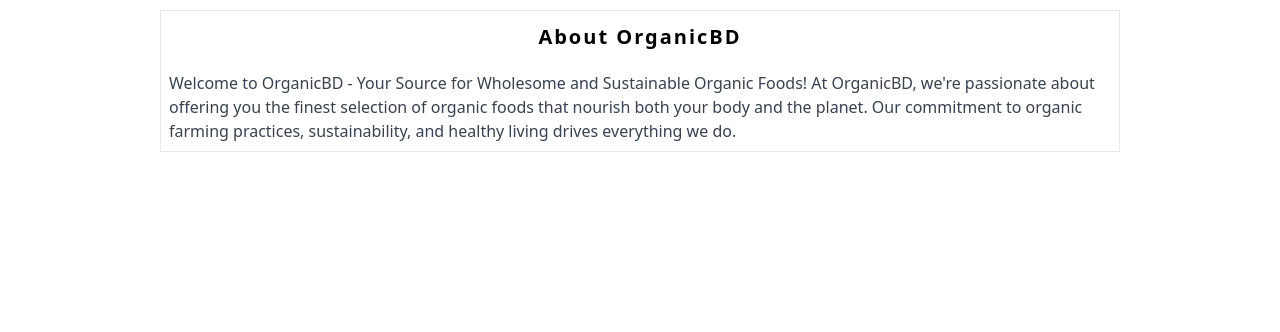
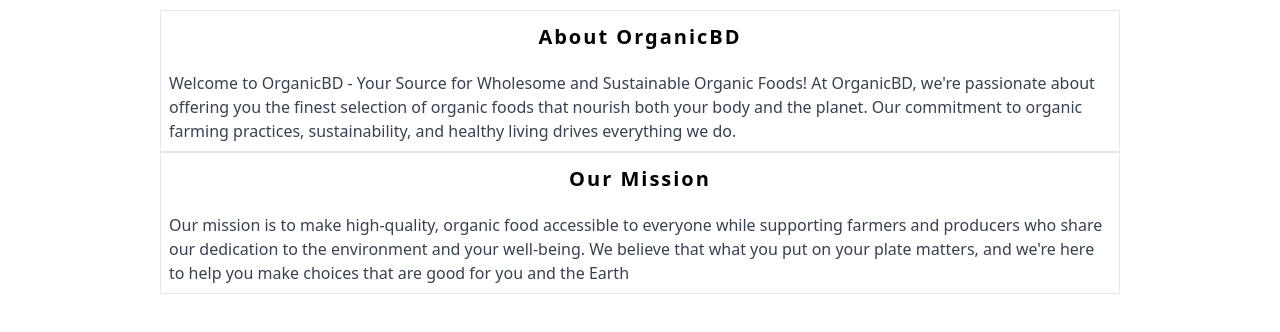
Before and after one commit to mdkawsar-alam/OrganicBD, a website: page src/about.html in a window 1280 px wide. Shown: the part 70-402 px from the top of the page. Drawn offline with nearby package versions, Linux system fonts and the light colour scheme.

Commit message:
oure mission section add on about page

```diff
--- a/src/about.html
+++ b/src/about.html
@@ -53,6 +53,16 @@
             </p>
             </div>
 
+            <div class="about-us  border  w-3/4 ">
+              <h3 class=" text-center  font-bold text-xl font-sans  text-3xl tracking-widest m-3" >Our Mission</h3>
+              <p class=" text-gray-700  p-2">
+                Our mission is to make high-quality, organic food accessible to everyone while supporting
+                 farmers and producers who share our dedication to the environment and your well-being.
+                 We believe that what you put on your plate matters, and we're here to help you make choices
+                 that are good for you and the Earth
+          </p>
+          </div>
+
         </div>
       </main>
 
```
